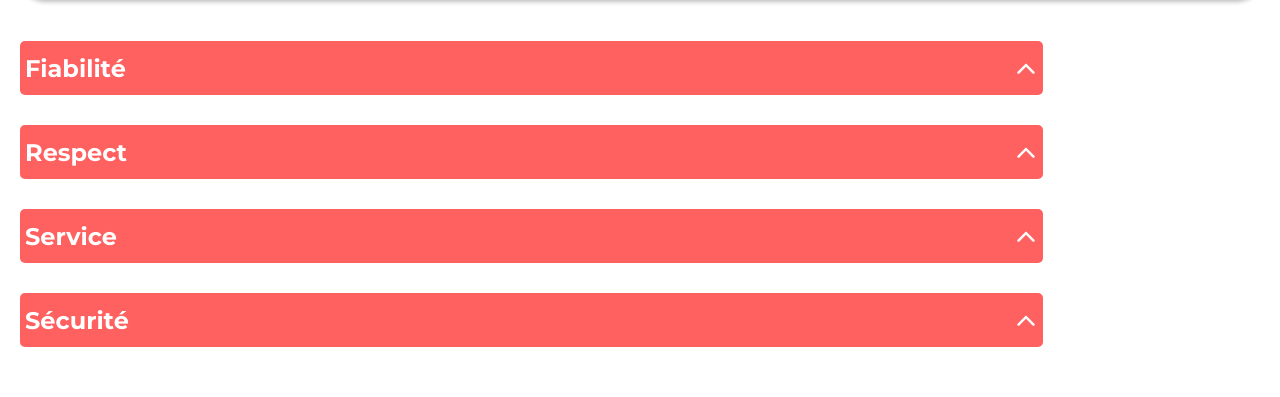
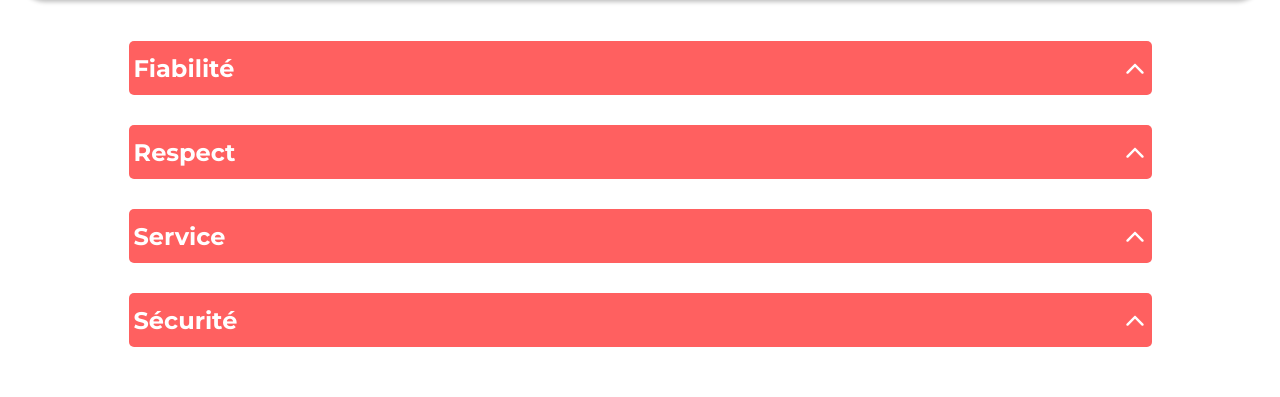
Before and after one commit to marchelucie/Kasa, a React (Vite) app: page /about in a window 1280 px wide. Shown: the part 390-787 px from the top of the page. Built offline with nearby package versions, Linux system fonts and the light colour scheme.

Commit message:
correction About page

```diff
--- a/src/styles/About.scss
+++ b/src/styles/About.scss
@@ -7,5 +7,5 @@
     display : flex;
     flex-direction: column;
     gap : 30px;
-    justify-self: center;
+    align-items: center;
 }
```
